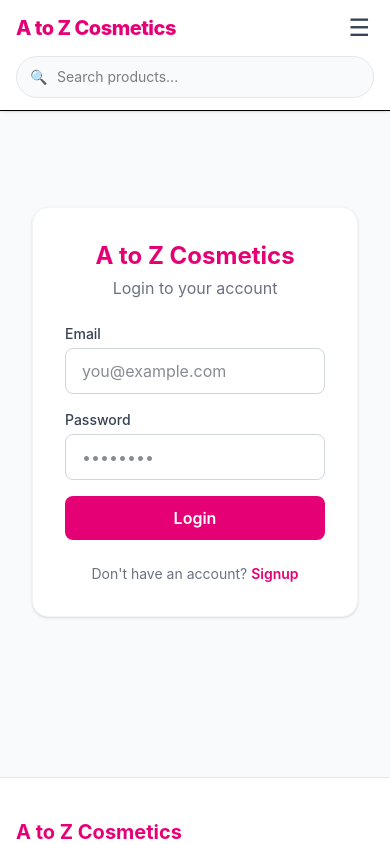
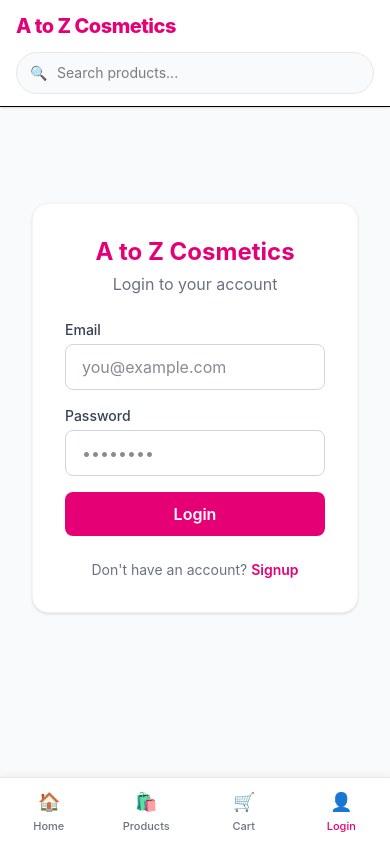
Before and after one commit to abdulhaleem4722/fashion-beauty-store, a React (Vite) app in the folder my-react-app/: page /login in a window 390 px wide. Shown: the top 844 px of the page. Built offline with nearby package versions, Linux system fonts and the light colour scheme; no server answers.

Commit message:
Final updated code

```diff
--- a/my-react-app/src/App.jsx
+++ b/my-react-app/src/App.jsx
@@ -8,9 +8,6 @@ import Auth from "./auth/Auth";
 import Products from "./pages/Products";
 import Cart from "./pages/Cart";
 import ProductDetail from "./pages/ProductDetail";
-import Checkout from "./pages/Checkout";
-import OrderSuccess from "./pages/OrderSuccess";
-import Orders from "./pages/Orders";
 
 import ProtectedRoute from "./routes/ProtectedRoute";
 import AdminRoute from "./routes/AdminRoute";
@@ -72,7 +69,7 @@ function App() {
 
             <Navbar />
 
-            <div className="mx-auto max-w-6xl px-4 py-8 flex-1 w-full">
+            <div className="mx-auto max-w-6xl px-4 py-8 pb-24 md:pb-8 flex-1 w-full">
 
               <Routes>
 
@@ -83,7 +80,7 @@ function App() {
                 />
 
                 {/* LOGIN */}
-                <Route path="/login" element={currentUser ? (currentUser.uid === "0S6VJ6EkY4eNJPBtRyz6DwQ5B5F2" ? (
+                <Route path="/login" element={currentUser ? (currentUser.uid === "3FIQWmFn9xTheWDTX8B9GNrakPj1" ? (
                   <Navigate
                     to="/admin/dashboard"
                     replace
@@ -117,36 +114,6 @@ function App() {
                   }
                 />
 
-                {/* CHECKOUT */}
-                <Route
-                  path="/checkout"
-                  element={
-                    <ProtectedRoute>
-                      <Checkout />
-                    </ProtectedRoute>
-                  }
-                />
-
-                {/* ORDER SUCCESS */}
-                <Route
-                  path="/order-success"
-                  element={
-                    <ProtectedRoute>
-                      <OrderSuccess />
-                    </ProtectedRoute>
-                  }
-                />
-
-                {/* ORDERS */}
-                <Route
-                  path="/orders"
-                  element={
-                    <ProtectedRoute>
-                      <Orders />
-                    </ProtectedRoute>
-                  }
-                />
-
               </Routes>
 
             </div>
--- a/my-react-app/src/admin/pages/AddProduct.jsx
+++ b/my-react-app/src/admin/pages/AddProduct.jsx
@@ -319,8 +319,19 @@ function AddProduct() {
                     required
                   >
                     <option value="Makeup">Makeup</option>
-                    <option value="Skincare">Skincare</option>
-                    <option value="Haircare">Haircare</option>
+                    <option value="Party Items">Party Items</option>
+                    <option value="Bangles">Bangles</option>
+                    <option value="Facial Products">Facial Products</option>
+                    <option value="Electronic">Electronic</option>
+                    <option value="Hair Care">Hair Care</option>
+                    <option value="Mix Brand">Mix Brand</option>
+                    <option value="Skin Care">Skin Care</option>
+                    <option value="Color Cosmetics">Color Cosmetics</option>
+                    <option value="Undergarments">Undergarments</option>
+                    <option value="Shampoo">Shampoo</option>
+                    <option value="Parfum">Parfum</option>
+                    <option value="Body Spray">Body Spray</option>
+                    <option value="Hair Color">Hair Color</option>
                   </select>
                 </div>
 
--- a/my-react-app/src/components/Navbar.jsx
+++ b/my-react-app/src/components/Navbar.jsx
@@ -11,12 +11,10 @@ function Navbar() {
   const location = useLocation();
   const [cartCount, setCartCount] = useState(0);
   const [searchTerm, setSearchTerm] = useState("");
-  const [menuOpen, setMenuOpen] = useState(false);
 
   useEffect(() => {
     const params = new URLSearchParams(location.search);
     setSearchTerm(params.get("search") || "");
-    setMenuOpen(false); // page badalte hi mobile menu band ho jaye
   }, [location]);
 
   useEffect(() => {
@@ -51,7 +49,10 @@ function Navbar() {
     }
   };
 
+  const isActive = (path) => location.pathname === path;
+
   return (
+    <>
       <nav className="bg-white shadow-sm border-b sticky top-0 z-20">
         <div className="max-w-6xl mx-auto px-4 sm:px-6 py-3">
           {/* Top row: logo + icons */}
@@ -61,7 +62,6 @@ function Navbar() {
               className="text-xl sm:text-2xl font-extrabold text-pink-600 shrink-0 tracking-tight"
             >
               A to Z Cosmetics
-
             </Link>
 
             {/* Desktop search - hidden on mobile */}
@@ -94,9 +94,7 @@ function Navbar() {
 
               {currentUser ? (
                 <>
-                <Link to="/orders" className="text-sm font-medium text-gray-600 hover:text-pink-600 transition">
-                  Orders
-                </Link>
+
 
                   <Link to="/cart" className="relative text-gray-600 hover:text-pink-600 transition">
                     <span className="text-xl">🛒</span>
@@ -127,28 +125,6 @@ function Navbar() {
                 </Link>
               )}
             </div>
-
-          {/* Mobile: cart icon + hamburger */}
-          <div className="flex md:hidden items-center gap-4">
-            {currentUser && (
-              <Link to="/cart" className="relative text-gray-600">
-                <span className="text-xl">🛒</span>
-                {cartCount > 0 && (
-                  <span className="absolute -top-1.5 -right-2 bg-pink-600 text-white text-[10px] font-bold rounded-full h-4 w-4 flex items-center justify-center">
-                    {cartCount}
-                  </span>
-                )}
-              </Link>
-            )}
-
-            <button
-              onClick={() => setMenuOpen(!menuOpen)}
-              className="text-gray-700 text-2xl leading-none p-1"
-              aria-label="Menu"
-            >
-              {menuOpen ? "✕" : "☰"}
-            </button>
-          </div>
           </div>
 
           {/* Mobile search - always visible below logo row */}
@@ -166,56 +142,77 @@ function Navbar() {
               />
             </div>
           </form>
+        </div>
+      </nav>
 
-        {/* Mobile dropdown menu */}
-        {menuOpen && (
-          <div className="md:hidden mt-3 pt-3 border-t border-gray-100 flex flex-col gap-1">
+      {/* ===== MOBILE BOTTOM NAVIGATION ===== */}
+      <div className="md:hidden fixed bottom-0 left-0 right-0 z-30 bg-white border-t border-gray-200 shadow-[0_-2px_10px_rgba(0,0,0,0.05)]">
+        <div className="grid grid-cols-4">
+
           <Link
             to="/"
-              className="px-2 py-2.5 text-sm font-medium text-gray-700 hover:bg-pink-50 rounded-lg"
+            className={`flex flex-col items-center justify-center gap-0.5 py-2.5 text-[11px] font-medium transition ${
+              isActive("/") ? "text-pink-600" : "text-gray-500"
+            }`}
           >
+            <span className="text-lg">🏠</span>
             Home
           </Link>
+
           <Link
             to="/products"
-              className="px-2 py-2.5 text-sm font-medium text-gray-700 hover:bg-pink-50 rounded-lg"
+            className={`flex flex-col items-center justify-center gap-0.5 py-2.5 text-[11px] font-medium transition ${
+              isActive("/products") ? "text-pink-600" : "text-gray-500"
+            }`}
           >
-              Shop
+            <span className="text-lg">🛍️</span>
+            Products
           </Link>
 
+          <Link
+            to={currentUser ? "/cart" : "/login"}
+            className={`relative flex flex-col items-center justify-center gap-0.5 py-2.5 text-[11px] font-medium transition ${
+              isActive("/cart") ? "text-pink-600" : "text-gray-500"
+            }`}
+          >
+            <span className="relative text-lg">
+              🛒
+              {cartCount > 0 && (
+                <span className="absolute -top-1.5 -right-2.5 bg-pink-600 text-white text-[9px] font-bold rounded-full h-4 w-4 flex items-center justify-center">
+                  {cartCount}
+                </span>
+              )}
+            </span>
+            Cart
+          </Link>
+
+
+
           {currentUser ? (
-              <>
-                <Link
-                  to="/orders"
-                  className="px-2 py-2.5 text-sm font-medium text-gray-700 hover:bg-pink-50 rounded-lg"
+            <button
+              onClick={handleLogout}
+              className="flex flex-col items-center justify-center gap-0.5 py-2.5 text-[11px] font-medium text-gray-500 transition"
             >
-                  My Orders
-                </Link>
-                <div className="px-2 py-2.5 text-sm text-gray-500 flex items-center gap-2">
-                  <div className="h-7 w-7 rounded-full bg-pink-100 flex items-center justify-center text-pink-600 text-xs font-bold">
+              <div className="h-5 w-5 rounded-full bg-pink-100 flex items-center justify-center text-pink-600 text-[10px] font-bold">
                 {currentUser.email.charAt(0).toUpperCase()}
               </div>
-                  {currentUser.email}
-                </div>
-                <button
-                  onClick={handleLogout}
-                  className="mt-1 bg-pink-600 text-white text-sm font-semibold px-4 py-2.5 rounded-lg hover:bg-pink-700 transition"
-                >
               Logout
             </button>
-              </>
           ) : (
             <Link
               to="/login"
-                className="mt-1 bg-pink-600 text-white text-sm font-semibold px-4 py-2.5 rounded-lg hover:bg-pink-700 transition text-center"
+              className={`flex flex-col items-center justify-center gap-0.5 py-2.5 text-[11px] font-medium transition ${
+                isActive("/login") ? "text-pink-600" : "text-gray-500"
+              }`}
             >
+              <span className="text-lg">👤</span>
               Login
             </Link>
           )}
+
         </div>
-        )}
       </div>
-    </nav>
+    </>
   );
 }
 
--- a/my-react-app/src/index.css
+++ b/my-react-app/src/index.css
@@ -1 +1,5 @@
 @import "tailwindcss";
+html, body {
+  overflow-x: hidden;
+  max-width: 100%;
+}
--- a/my-react-app/src/pages/ProductDetail.jsx
+++ b/my-react-app/src/pages/ProductDetail.jsx
@@ -82,7 +82,7 @@ function ProductDetail() {
   };
 
   const handleWhatsAppOrder = (targetProduct) => {
-    const phoneNumber = "923153275238"; // +92 315 3275238 (WhatsApp format, no + or spaces)
+    const phoneNumber = "923005158730"; // +92 300 5158730 (WhatsApp format, no + or spaces)
     const productUrl = `${window.location.origin}/product/${targetProduct.id}`;
 
     const message = `Hi! I'm interested in this product:
--- a/my-react-app/src/pages/Products.jsx
+++ b/my-react-app/src/pages/Products.jsx
@@ -11,7 +11,23 @@ function Products() {
 
   const activeCategory = searchParams.get("category") || "All";
   const searchTerm = searchParams.get("search") || "";
-  const categories = ["All", "Makeup", "Skincare", "Haircare"];
+  const categories = [
+    "All",
+    "Makeup",
+    "Party Items",
+    "Bangles",
+    "Facial Products",
+    "Electronic",
+    "Hair Care",
+    "Mix Brand",
+    "Skin Care",
+    "Color Cosmetics",
+    "Undergarments",
+    "Shampoo",
+    "Parfum",
+    "Body Spray",
+    "Hair Color",
+  ];
 
   useEffect(() => {
     const fetchProducts = async () => {
@@ -112,7 +128,7 @@ function Products() {
       )}
 
       {/* Category filter pills */}
-      <div className="flex flex-wrap gap-2 mb-6">
+      <div className="flex flex-wrap gap-2 mb-6 overflow-hidden">
         {categories.map((cat) => (
           <button
             key={cat}
```
Also changed, not shown: my-react-app/src/admin/pages/AdminDashboard.jsx (+6 -1 lines), my-react-app/src/pages/Cart.jsx (+31 -6 lines). Lines whose indentation alone changed are shown as unchanged.
